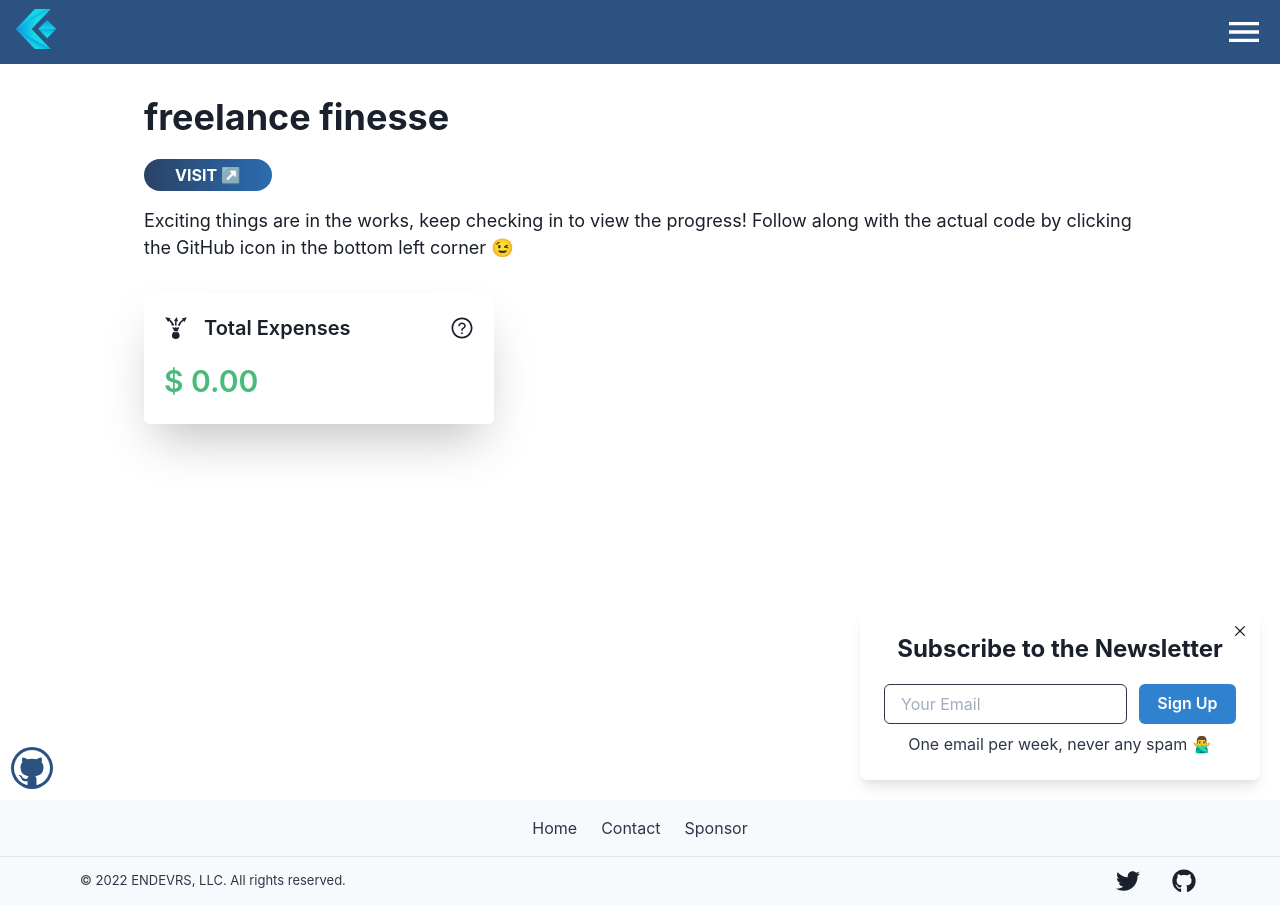
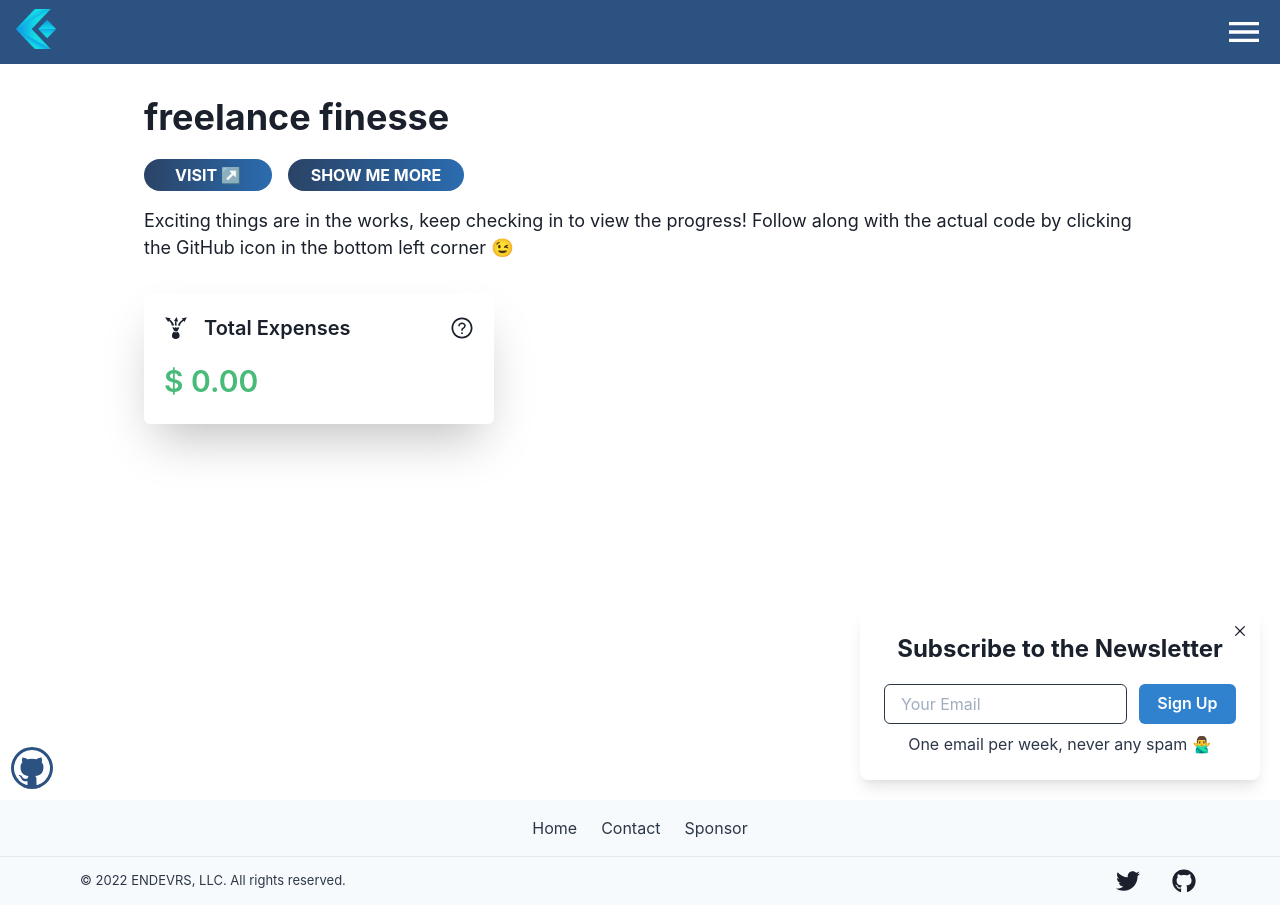
Before and after one commit to Seth-McKilla/mckilla-dot-dev-old, a Next.js app: page /projects/freelance-finesse in a window 1280 px wide. Built offline with nearby package versions, Linux system fonts and the light colour scheme.

Commit message:
Fix project card link clickable area

```diff
--- a/components/CardProject.tsx
+++ b/components/CardProject.tsx
@@ -1,5 +1,11 @@
 import Image from "next/image";
-import { Heading, Text, Stack, useColorModeValue } from "@chakra-ui/react";
+import {
+  Center,
+  Heading,
+  Text,
+  Stack,
+  useColorModeValue,
+} from "@chakra-ui/react";
 import { Card } from "components";
 
 import type { Project } from "types";
@@ -13,6 +19,7 @@ export default function CardProject({
   revenueAmount,
 }: Project) {
   return (
+    <Center py={6}>
       <Card href={`/projects/${name}`}>
         <Image
           src={`/images/projects/${name}/${image}`}
@@ -49,5 +56,6 @@ export default function CardProject({
           </Stack>
         </Stack>
       </Card>
+    </Center>
   );
 }
--- a/pages/projects/[name].tsx
+++ b/pages/projects/[name].tsx
@@ -38,12 +38,22 @@ const Projects: NextPage = () => {
           >
             {projectName}
           </Heading>
-
-          <Box w={32} mb={4}>
-            <LinkButton href="https://freelancefinesse.com" size={8} isExternal>
-              {"Visit ↗️"}
-            </LinkButton>
-          </Box>
+          <HStack mb={4} spacing={4}>
+            <Box w={32}>
+              <LinkButton
+                href="https://freelancefinesse.com"
+                size={8}
+                isExternal
+              >
+                {"Visit ↗️"}
+              </LinkButton>
+            </Box>
+            <Box w={44}>
+              <LinkButton href="/sponsors" size={8}>
+                {"Show me more"}
+              </LinkButton>
+            </Box>
+          </HStack>
           <Text fontSize="lg" mb={8}>
             {
               "Exciting things are in the works, keep checking in to view the progress! Follow along with the actual code by clicking the GitHub icon in the bottom left corner 😉"
--- a/pages/projects/index.tsx
+++ b/pages/projects/index.tsx
@@ -1,5 +1,5 @@
 import fs from "fs";
-import { Flex, Container, Heading, Text } from "@chakra-ui/react";
+import { Flex, Container, Heading, Text, HStack } from "@chakra-ui/react";
 
 import { BasicLayout } from "layouts";
 import { CardProject, DialogSubscribe, LinkGitHubSource } from "components";
@@ -32,7 +32,9 @@ const Projects: NextPage<Props> = ({ projects }) => {
           >
             {"Current Endeavor"}
           </Heading>
-          <CardProject {...currentProject} />
+          <HStack justify={{ base: "center", sm: "left" }}>
+            <CardProject {...currentProject} />
+          </HStack>
           <Heading mt={20} fontSize={{ base: "3xl", sm: "4xl" }} mb={5}>
             {"Past Projects"}
           </Heading>
```
Lines whose indentation alone changed are shown as unchanged.
